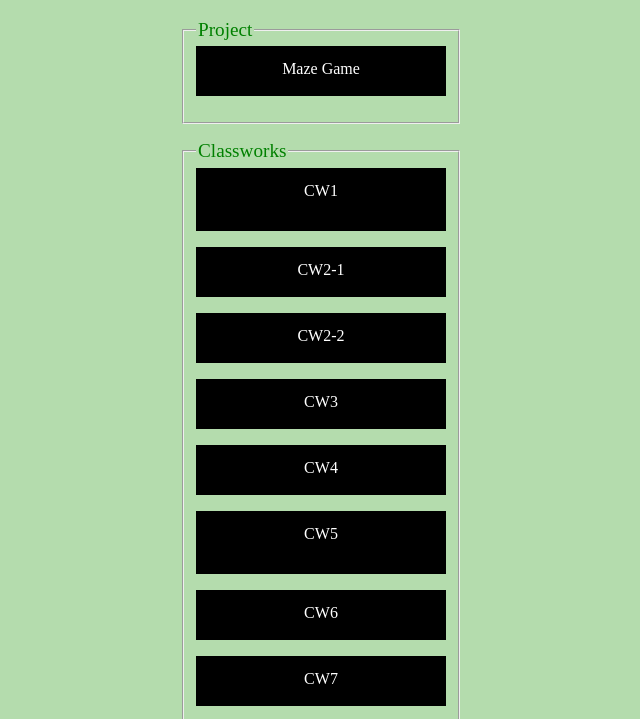
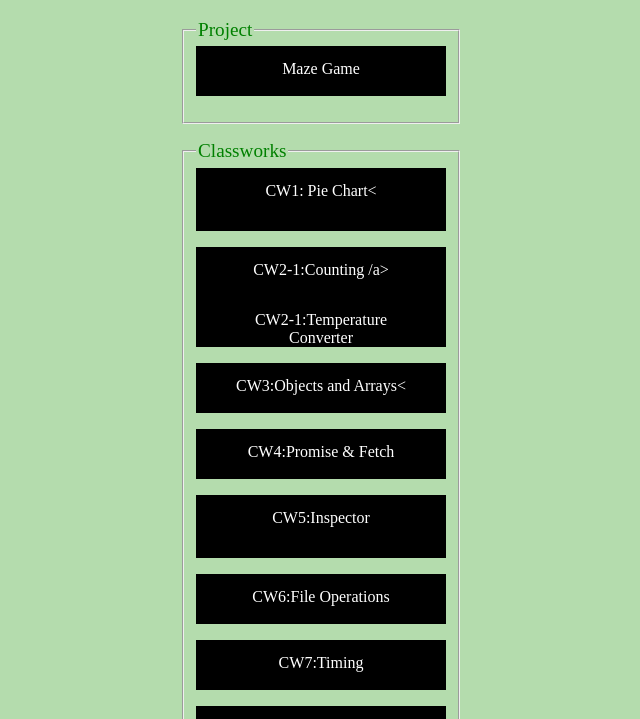
Before and after one commit to manelurki/javascript, a plain HTML site: page index.html in a window 1280 px wide. Shown: the part 61-780 px from the top of the page, without its empty margins (319-959 px from the left). Drawn offline with Linux system fonts and the light colour scheme.

Commit message:
Update index.html

```diff
--- a/index.html
+++ b/index.html
@@ -93,25 +93,25 @@ a:hover, a:active {
 </fieldset><p></p>
 <fieldset style="width:250px;">
     <legend style="color:green;font-size:larger;">Classworks</legend>
-<a style="height:35px" href="https://manelurki.github.io/javascript/cw%231.png">CW1</a><p></p>
+<a style="height:35px" href="https://manelurki.github.io/javascript/cw%231.png">CW1: Pie Chart<</a><p></p>
 
-<a href="https://manelurki.github.io/javascript/Counting.html">CW2-1</a><p></p>
+<a href="https://manelurki.github.io/javascript/Counting.html">CW2-1:Counting /a><p></p>
 
-<a href="https://manelurki.github.io/javascript/temperature.html">CW2-2 </a><p></p>
+<a href="https://manelurki.github.io/javascript/temperature.html">CW2-1:Temperature Converter </a><p></p>
 
-<a href="https://manelurki.github.io/javascript/cw%233.PNG">CW3 </a><p></p>
+<a href="https://manelurki.github.io/javascript/cw%233.PNG">CW3:Objects and Arrays< </a><p></p>
 
-<a href="https://manelurki.github.io/javascript/cw%234.html">CW4</a><p></p>
+<a href="https://manelurki.github.io/javascript/cw%234.html">CW4:Promise & Fetch</a><p></p>
 
-<a style="height:35px" href="https://manelurki.github.io/javascript/cw%235/EloquentJS.html">CW5 </a><p></p>
+<a style="height:35px" href="https://manelurki.github.io/javascript/cw%235/EloquentJS.html">CW5:Inspector </a><p></p>
 
-<a href="https://manelurki.github.io/javascript/cw%236.html">CW6 </a>   <p></p>
+<a href="https://manelurki.github.io/javascript/cw%236.html">CW6:File Operations </a>   <p></p>
 
-<a href="https://manelurki.github.io/javascript/cw7.html">CW7 </a>  <p></p>
+<a href="https://manelurki.github.io/javascript/cw7.html">CW7:Timing </a>  <p></p>
 
-<a href="https://manelurki.github.io/javascript/classwork8.html">CW8 </a>  <p></p>
+<a href="https://manelurki.github.io/javascript/classwork8.html">CW8:Document Object Model </a>  <p></p>
 
-<a href="https://manelurki.github.io/javascript/cw9.html">CW9 </a>  <p></p>
+<a href="https://manelurki.github.io/javascript/cw9.html">CW9:External API </a>  <p></p>
 </fieldset><p></p>
 
 <fieldset style="width:250px;">
```
